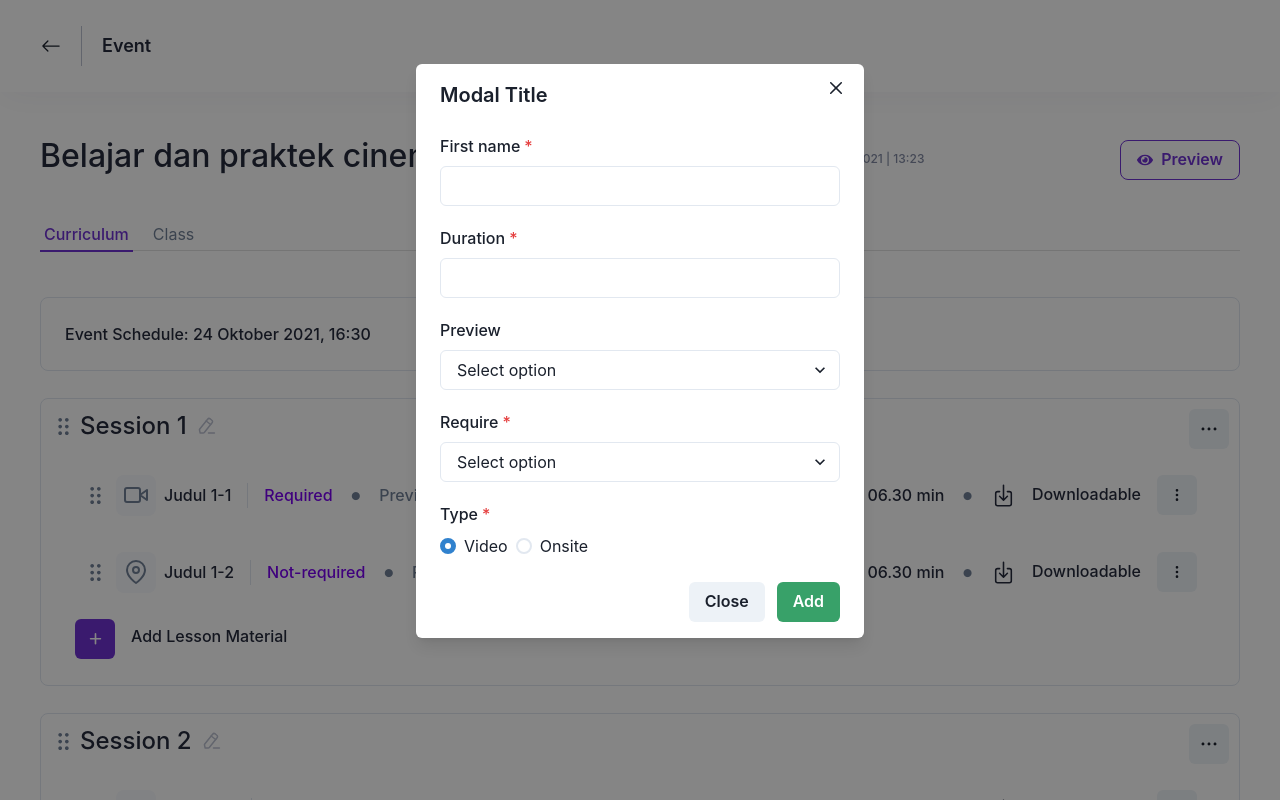
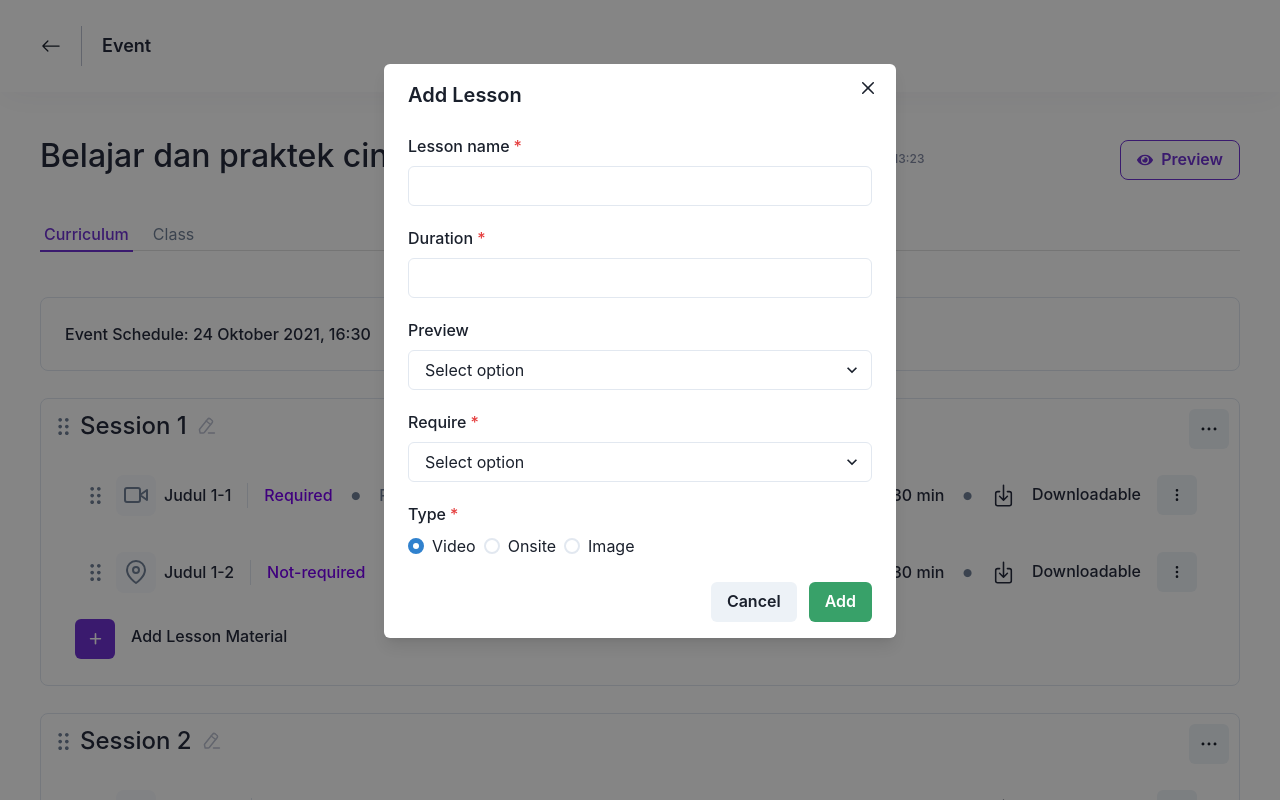
Before and after one commit to feryrmdhn/lms-simple-crud, a React (Create React App) app: page / in a window 1280 px wide. Both pictures are taken after a click on the button 95 px from the left and 639 px from the top of the page. Shown: the top 800 px of the page. Built offline with nearby package versions, Linux system fonts and the light colour scheme.

Commit message:
complete some features

```diff
--- a/src/pages/Home.tsx
+++ b/src/pages/Home.tsx
@@ -303,15 +303,15 @@ const Home: FC = () => {
                 }
             </Tabs>
 
-            <Modal isOpen={isOpen} onClose={onClose}>
+            <Modal isOpen={isOpen} onClose={onClose} size='lg'>
                 <ModalOverlay />
                 <ModalContent>
-                    <ModalHeader>Modal Title</ModalHeader>
+                    <ModalHeader>Add Lesson</ModalHeader>
                     <ModalCloseButton />
                     <form onSubmit={formik.handleSubmit}>
                         <ModalBody>
                             <FormControl isRequired>
-                                <FormLabel htmlFor='name'>First name</FormLabel>
+                                <FormLabel htmlFor='name'>Lesson name</FormLabel>
                                 <Input
                                     name='name'
                                     type='text'
@@ -327,7 +327,7 @@ const Home: FC = () => {
                                     type='text'
                                     mb={5}
                                     onChange={formik.handleChange}
-                                    value={formik.values.name}
+                                    value={formik.values.duration}
                                 />
                             </FormControl>
                             <FormControl>
@@ -350,6 +350,7 @@ const Home: FC = () => {
                                     <Stack direction='row'>
                                         <Radio value='video'>Video</Radio>
                                         <Radio value='onsite'>Onsite</Radio>
+                                        <Radio value='image'>Image</Radio>
                                     </Stack>
                                 </RadioGroup>
                             </FormControl>
@@ -357,7 +358,7 @@ const Home: FC = () => {
 
                         <ModalFooter>
                             <Button mr={3} onClick={onClose}>
-                                Close
+                                Cancel
                             </Button>
                             <Button colorScheme='green' type="submit">
                                 Add
```
